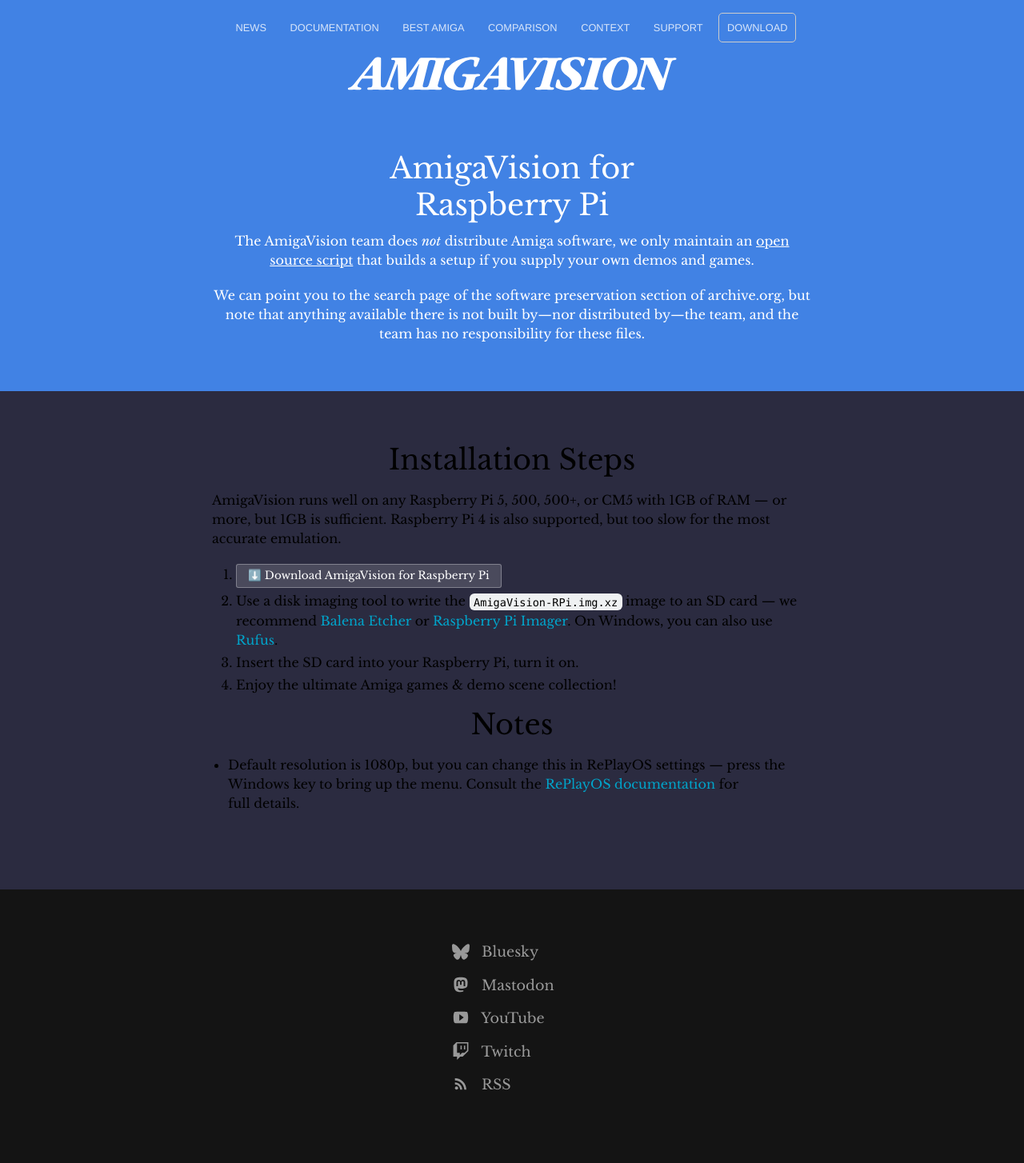
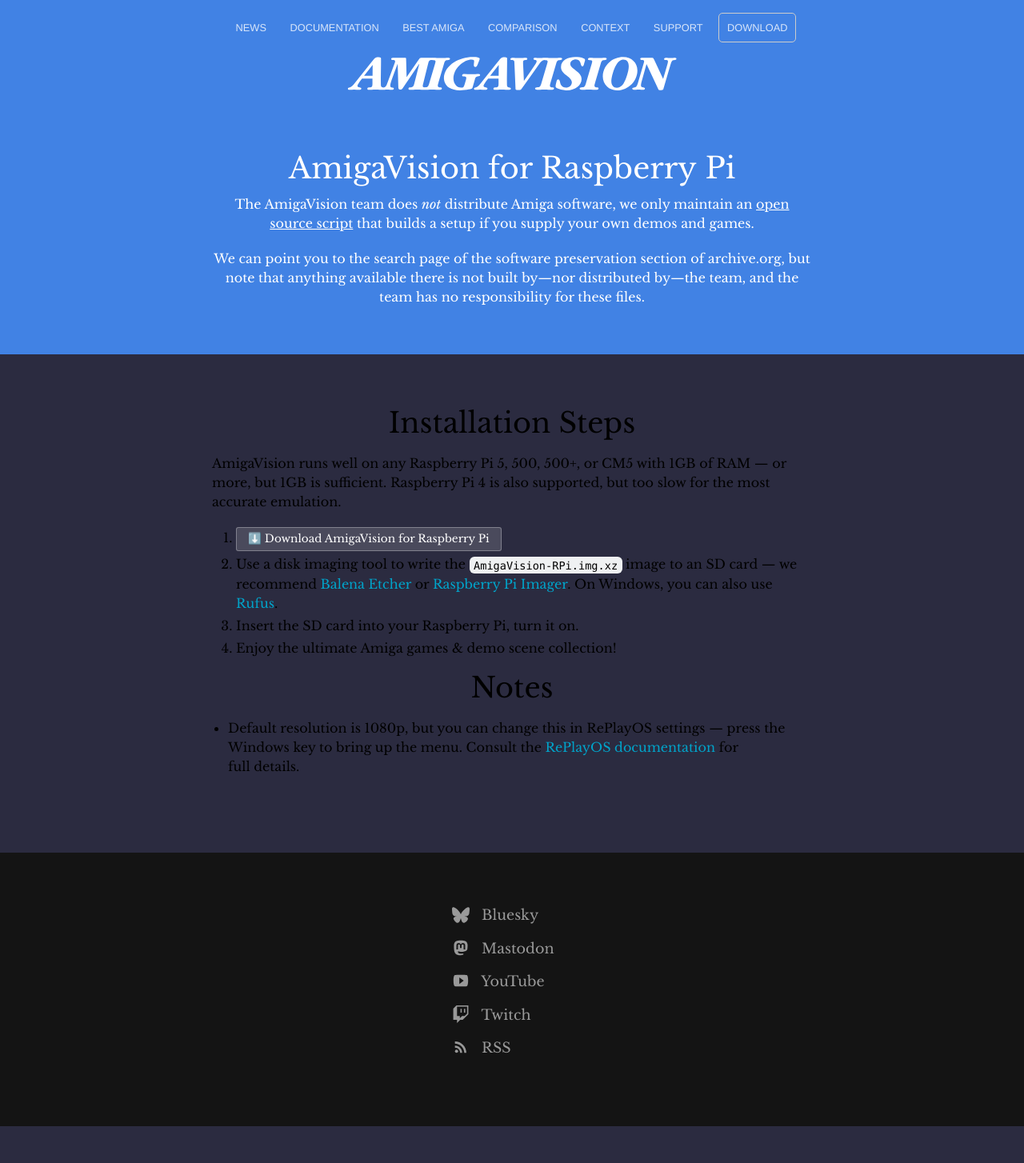
Before and after one commit to amigavision/amigavision.github.io, a Jekyll site: the page built from download/pi.html, in a window 1280 px wide. Shown: the whole page at 80% size. Built offline with Jekyll 4.4.1, drawn with Linux system fonts in a browser that asks for light colours; after the commit the page ends 1408 px from its top, so only the background shows below that.

Commit message:
Remove linebreak

```diff
--- a/download/pi.html
+++ b/download/pi.html
@@ -6,7 +6,7 @@
 
 <section class="hero">
 	<div class="text-container">
-    <h1>AmigaVision for<br>Raspberry Pi</h1>
+    <h1>AmigaVision for Raspberry Pi</h1>
 		<p class="subtext">The AmigaVision team does <em>not</em> distribute Amiga software, we only maintain an <a href="https://github.com/amigavision/AmigaVision" style="color:white; text-decoration: underline">open source script</a> that builds a setup if you supply your own demos and&nbsp;games.</p>
 
 		<p class="subtext">We can point you to the search page of the software preservation section of archive.org, but note that anything available there is not built by&mdash;nor distributed by&mdash;the team, and the team has no responsibility for these&nbsp;files.</p>
```
